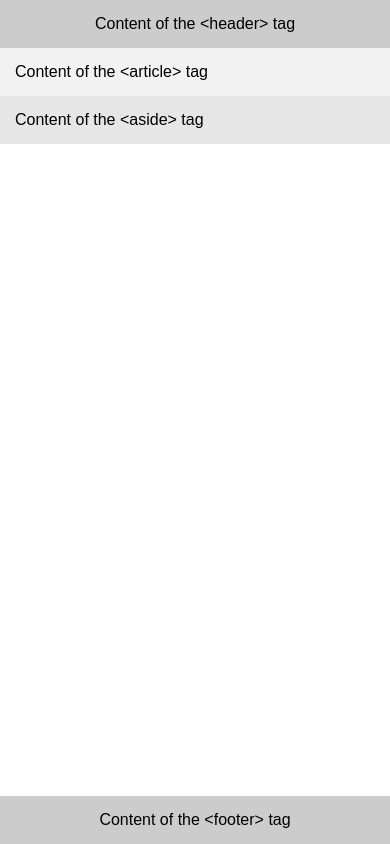
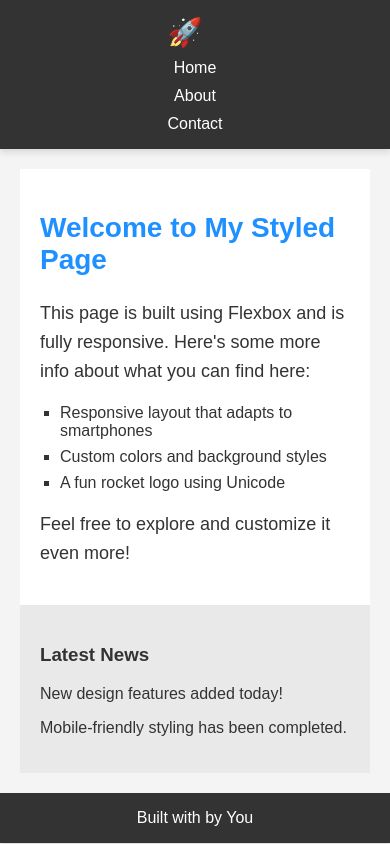
Before and after one commit to Ignatius95/alx_html_css, a plain HTML site: page html_basic/index.html in a window 390 px wide. Drawn offline with Linux system fonts and the light colour scheme; files that its build step writes are made by us from their sources.

Commit message:
Initial commit with responsive layout and styling

```diff
--- a/css_basic/styles.css
+++ b/css_basic/styles.css
@@ -1,58 +1,103 @@
-/* Reset margin and padding */
-* {
+/* Base layout styling (Flexbox structure) */
+
+body {
+  font-family: Arial, sans-serif;
   margin: 0;
-  padding: 0;
-  box-sizing: border-box;
+  background-color: #f4f4f4;
+  color: #333;
 }
 
-/* Body is a vertical flex container */
-body {
-  display: flex;
-  flex-direction: column;
-  height: 100vh;
-  font-family: Arial, sans-serif;
+header, footer {
+  background-color: #333;
+  color: white;
+  padding: 1em;
+  text-align: center;
+  box-shadow: 0 4px 6px rgba(0,0,0,0.1);
 }
 
-/* Header and Footer */
-header,
-footer {
-  background-color: #ccc;
-  padding: 15px;
-  text-align: center;
+header ul {
+  list-style: none;
+  padding: 0;
+  margin: 0;
+  display: flex;
+  justify-content: center;
+  align-items: center;
+  gap: 20px;
 }
 
-/* Main is a horizontal flex container */
+header li {
+  display: inline;
+}
+
+.logo {
+  font-size: 28px;
+  margin-right: 20px;
+}
+
+/* Flexbox layout */
 main {
   display: flex;
   flex-direction: row;
-  flex: auto;
+  padding: 20px;
 }
 
-/* Article and Aside scroll independently */
 article {
-  flex: 2;
-  padding: 15px;
-  background-color: #f2f2f2;
-  overflow-y: auto;
+  flex: 3;
+  background-color: white;
+  padding: 20px;
+  border-right: 2px solid #ccc;
 }
 
 aside {
   flex: 1;
-  padding: 15px;
-  background-color: #e6e6e6;
-  overflow-y: auto;
+  background-color: #e9e9e9;
+  padding: 20px;
+  border-left: 2px dashed #bbb;
 }
 
-/* Optional: basic responsive layout using media queries */
-@media screen and (max-width: 768px) {
+/* Article-specific styles */
+article h2 {
+  color: #1e90ff;
+  font-size: 28px;
+}
+
+article ul {
+  list-style-type: square;
+  padding-left: 20px;
+}
+
+article li {
+  margin-bottom: 8px;
+}
+
+article p {
+  font-size: 18px;
+  line-height: 1.6;
+}
+
+/* Footer */
+footer p {
+  margin: 0;
+  font-size: 16px;
+}
+
+/* Responsive support */
+.works_on_smartphone {
+  max-width: 100%;
+  overflow-x: hidden;
+}
+
+@media (max-width: 768px) {
   main {
     flex-direction: column;
   }
 
-  article,
-  aside {
-    flex: none;
-    width: 100%;
-    height: auto;
+  article, aside {
+    border: none;
+  }
+
+  header ul {
+    flex-direction: column;
+    gap: 10px;
   }
 }
--- a/html_basic/index.html
+++ b/html_basic/index.html
@@ -1,27 +1,43 @@
+
 <!DOCTYPE html>
 <html lang="en">
 <head>
-  <meta charset="UTF-8" />
-  <meta name="viewport" content="width=device-width, initial-scale=1.0" />
-  <title>Responsive Flexbox Layout</title>
-  <link rel="stylesheet" href="styles.css" />
+  <meta charset="UTF-8">
+  <meta name="viewport" content="width=device-width, initial-scale=1.0">
+  <title>My Styled Flexbox Page</title>
+  <link rel="stylesheet" href="styles.css">
 </head>
 <body class="works_on_smartphone">
   <header>
-    Content of the &lt;header&gt; tag
+    <ul>
+      <li class="logo">&#x1F680;</li> <!--Unicode logo -->
+      <li>Home</li>
+      <li>About</li>
+      <li>Contact</li>
+    </ul>
   </header>
 
   <main>
     <article>
-      Content of the &lt;article&gt; tag
+      <h2>Welcome to My Styled Page</h2>
+      <p>This page is built using Flexbox and is fully responsive. Here's some more info about what you can find here:</p>
+      <ul>
+        <li>Responsive layout that adapts to smartphones</li>
+        <li>Custom colors and background styles</li>
+        <li>A fun rocket logo using Unicode</li>
+      </ul>
+      <p>Feel free to explore and customize it even more!</p>
     </article>
+
     <aside>
-      Content of the &lt;aside&gt; tag
+      <h3>Latest News</h3>
+      <p>New design features added today!</p>
+      <p>Mobile-friendly styling has been completed.</p>
     </aside>
   </main>
 
   <footer>
-    Content of the &lt;footer&gt; tag
+    <p>Built with by You</p>
   </footer>
 </body>
 </html>
```
